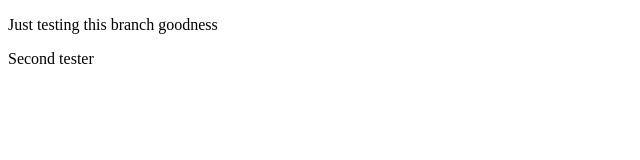
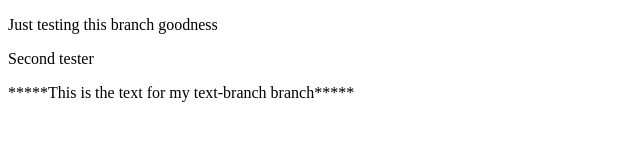
Before and after one commit to lindsbow102/Branch-testing, a plain HTML site: page index.html in a window 1280 px wide. Shown: the whole page, without its empty margins (0-640 px from the left). Drawn offline with Linux system fonts and the light colour scheme.

Commit message:
Added text for this branch only

```diff
--- a/index.html
+++ b/index.html
@@ -9,5 +9,6 @@
 <body>
     <p>Just testing this branch goodness</p>
     <p>Second tester</p>
+    <p>*****This is the text for my text-branch branch*****</p>
 </body>
 </html>
```
